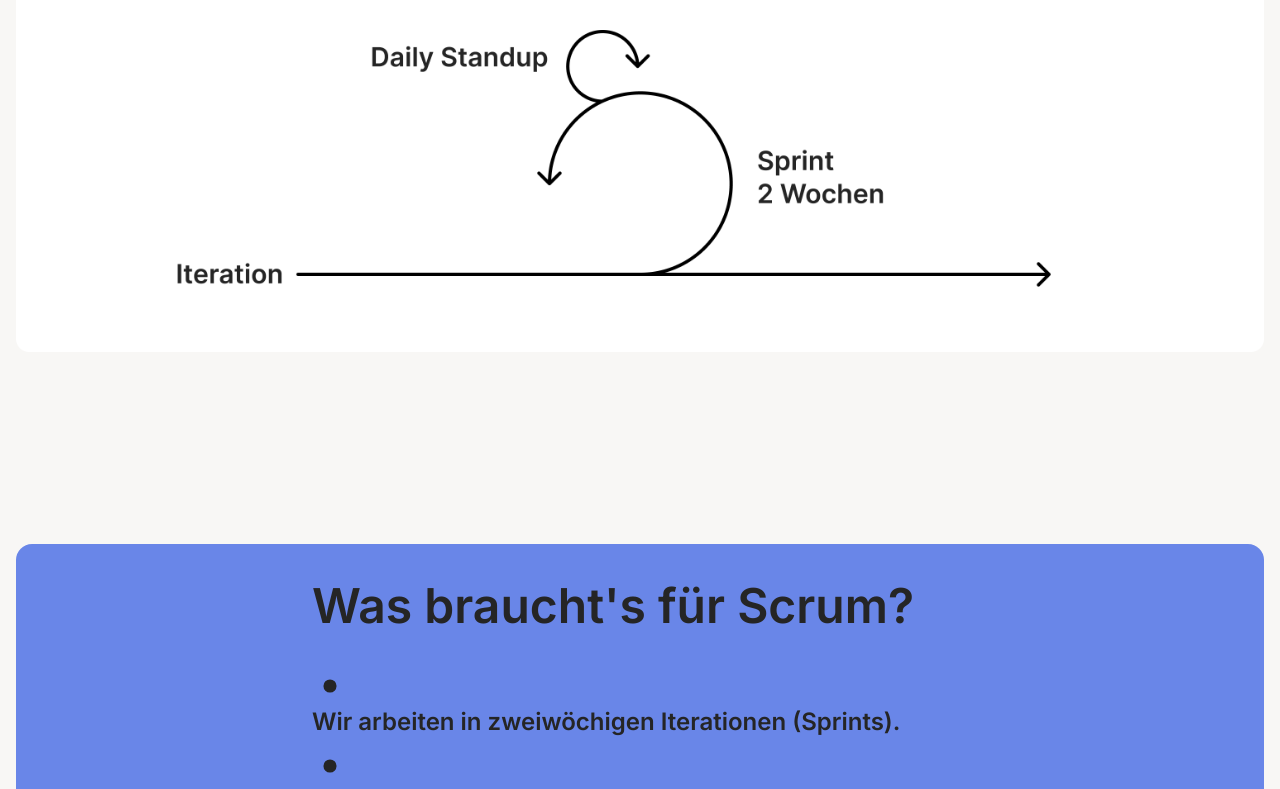
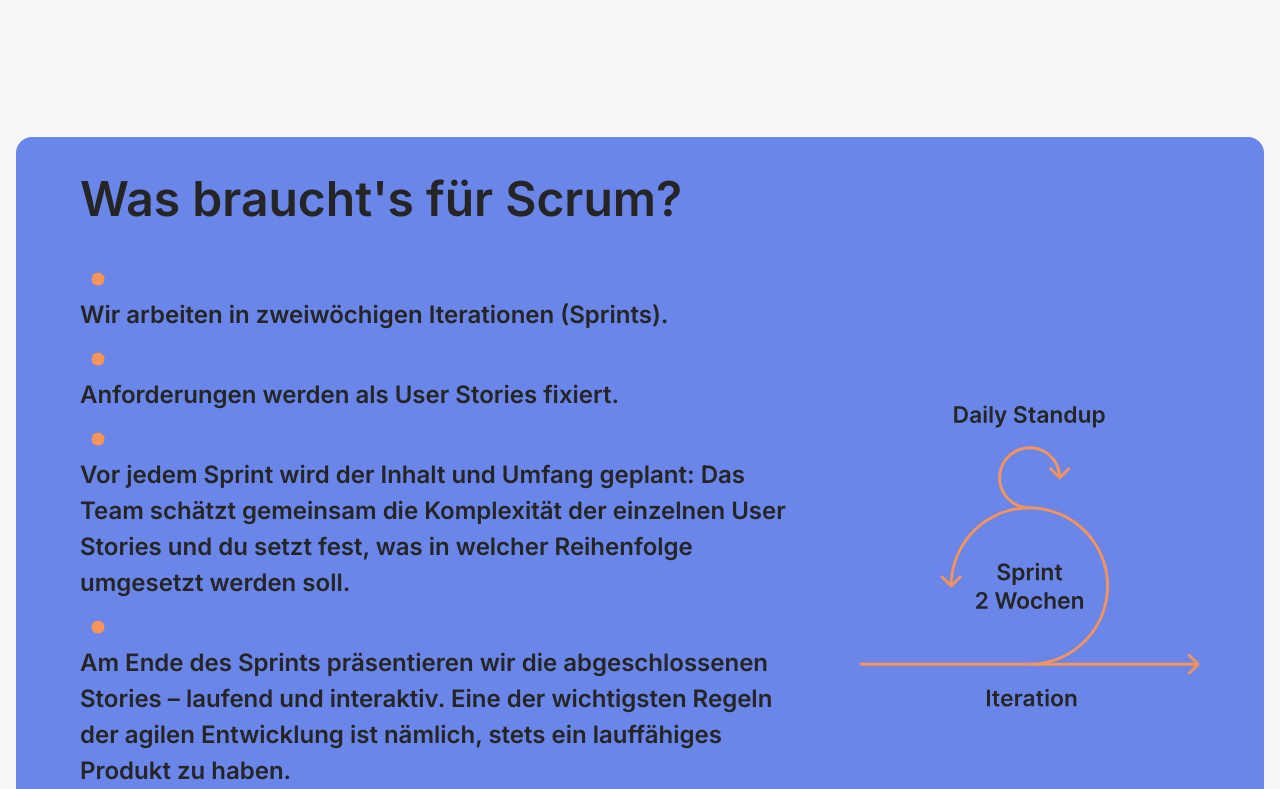
Before and after one commit to JavonGit/smart, a Next.js app: page /angebot/agile in a window 1280 px wide. Shown: the part 500-1289 px from the top of the page. Built offline with nearby package versions, Linux system fonts and the light colour scheme.

Commit message:
fix: Scrum graphic on agile page

```diff
--- a/src/components/keyfigure.tsx
+++ b/src/components/keyfigure.tsx
@@ -1,19 +1,30 @@
 import { FC, ReactNode } from 'react';
 import { BrandColor, mapColorToBG } from '../utils/colors';
 
+export enum ImagePosition {
+  before = 'col-start-1 row-start-1',
+  after = 'row-start-2 col-start-1 md:row-start-1 md:col-start-3',
+}
+
 type Props = {
   image?: ReactNode;
+  imagePosition?: ImagePosition;
   background?: BrandColor;
 };
 
-export const Keyfigure: FC<Props> = ({ image, children, background = 'cornflower' }) => {
+export const Keyfigure: FC<Props> = ({
+  image,
+  children,
+  background = 'cornflower',
+  imagePosition = ImagePosition.before,
+}) => {
   const grid = image ? 'grid grid-cols-1 md:grid-cols-3' : '';
   const span = image ? 'col-span-2' : 'max-w-prose mx-auto';
   const bg = mapColorToBG(background);
 
   return (
     <div className={[bg, grid, 'rounded p-8 md:px-16 md:gap-12'].join(' ')}>
-      {image && <div className="mx-auto mb-8 md:mb-0 md:mx-0">{image}</div>}
+      {image && <div className={`mx-auto my-8 md:my-0 md:mx-0 place-self-center ${imagePosition}`}>{image}</div>}
       <div className={`${span} flex flex-col justify-center`}>{children}</div>
     </div>
   );
--- a/src/layouts/grid.tsx
+++ b/src/layouts/grid.tsx
@@ -12,7 +12,9 @@ type Props = {
 };
 
 export const Grid: FC<Props> = ({ cols, children, className = '' }) => (
-  <div className={`grid ${AvailableColumnLayouts[cols]} grid-flow-row my-8 xl:my-16 gap-8 xl:gap-16 ${className}`}>
+  <div
+    className={`grid ${AvailableColumnLayouts[cols]} grid-flow-row auto-rows-fr my-8 xl:my-16 gap-8 xl:gap-16 ${className}`}
+  >
     {children}
   </div>
 );
--- a/src/pages/angebot/agile.tsx
+++ b/src/pages/angebot/agile.tsx
@@ -1,6 +1,6 @@
 import { GetStaticProps, NextPage } from 'next';
 import Image from 'next/image';
-import { Keyfigure } from '../../components/keyfigure';
+import { ImagePosition, Keyfigure } from '../../components/keyfigure';
 import { ImageCard } from '../../compositions/image-card';
 import { PageHeader } from '../../compositions/page-header';
 import { PageSection } from '../../compositions/page-section';
@@ -20,18 +20,22 @@ const Agile: NextPage<Props> = ({ teasers }) => (
   <div>
     <PageHeader markdownTitle="Was ist dieses _Scrum_?">
       <Copy>Unsere bevorzugte Spielart von agiler Entwicklung. Der Rahmen, der Scrum vorgibt:</Copy>
-      <Image
-        src="/images/illus/scrum.png"
-        layout="responsive"
-        height="908"
-        width="3018"
-        objectFit="contain"
-        alt="Scrum Prozess mit Iterationen"
-      />
     </PageHeader>
     <main>
       <PageSection>
-        <Keyfigure>
+        <Keyfigure
+          image={
+            <Image
+              src="/images/illus/scrum.svg"
+              height="480"
+              width="480"
+              objectFit="contain"
+              priority
+              alt="Scrum Prozess mit Iterationen"
+            />
+          }
+          imagePosition={ImagePosition.after}
+        >
           <UnorderedList
             title="Was braucht's für Scrum?"
             items={[
@@ -41,6 +45,7 @@ const Agile: NextPage<Props> = ({ teasers }) => (
               'Am Ende des Sprints präsentieren wir die abgeschlossenen Stories – laufend und interaktiv. Eine der wichtigsten Regeln der agilen Entwicklung ist nämlich, stets ein lauffähiges Produkt zu haben.',
               'Zusätzlich blicken wir gemeinsam auf den Sprint zurück: Was ist gut gelaufen, wie können wir die Zusammenarbeit verbessern?',
             ]}
+            markerColor="apricot"
           />
         </Keyfigure>
 
```
Also changed, not shown: public/images/illus/scrum.png (deleted), public/images/illus/scrum.svg (added).
